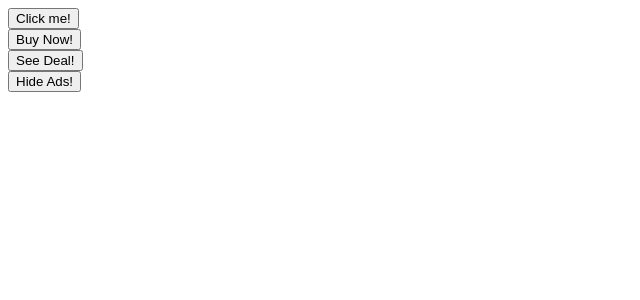
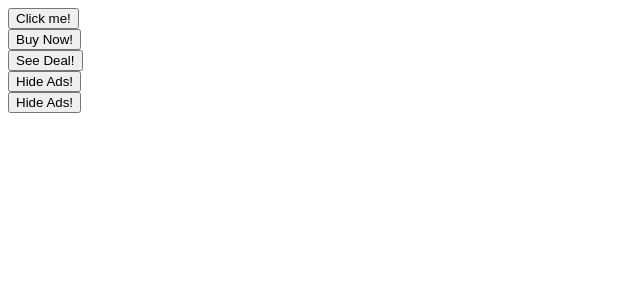
Before and after one commit to sowmyakota/ReactRefresh, a React (Create React App) app in the folder Section10/customnavigation/: page / in a window 1280 px wide. Shown: the top 300 px of the page, without its empty margins (0-640 px from the left). Built offline with nearby package versions, Linux system fonts and the light colour scheme.

Commit message:
Added prop types

```diff
--- a/Section10/customnavigation/package.json
+++ b/Section10/customnavigation/package.json
@@ -6,6 +6,7 @@
     "@testing-library/jest-dom": "^5.16.5",
     "@testing-library/react": "^13.4.0",
     "@testing-library/user-event": "^13.5.0",
+    "prop-types": "^15.8.1",
     "react": "^18.2.0",
     "react-dom": "^18.2.0",
     "react-scripts": "5.0.1",
--- a/Section10/customnavigation/src/App.js
+++ b/Section10/customnavigation/src/App.js
@@ -4,16 +4,27 @@ function App() {
   return (
     <div>
       <div>
-        <Button>Click me!</Button>
+        <Button primary rounded outline>
+          Click me!
+        </Button>
       </div>
       <div>
-        <Button>Buy Now!</Button>
+        <Button danger outline>
+          Buy Now!
+        </Button>
       </div>
       <div>
-        <Button>See Deal!</Button>
+        <Button warning>See Deal!</Button>
       </div>
       <div>
-        <Button>Hide Ads!</Button>
+        <Button secondary outline>
+          Hide Ads!
+        </Button>
+      </div>
+      <div>
+        <Button secondary rounded>
+          Hide Ads!
+        </Button>
       </div>
     </div>
   );
--- a/Section10/customnavigation/src/Button.js
+++ b/Section10/customnavigation/src/Button.js
@@ -1,3 +1,5 @@
+import PropTypes from "prop-types";
+
 function Button({
   children,
   primary,
@@ -10,4 +12,21 @@ function Button({
   return <button>{children}</button>;
 }
 
+Button.propTypes = {
+  checkVariationValue: ({ primary, secondary, success, warning, danger }) => {
+    const count =
+      Number(!!primary) +
+      Number(!!secondary) +
+      Number(!!warning) +
+      Number(!!danger) +
+      Number(!!success);
+
+    if (count > 1) {
+      return new Error(
+        "Only one of primary, secondary, success, warning, danger can be true"
+      );
+    }
+  },
+};
+
 export default Button;
```
Also changed, not shown: 1 other file (tests, documents, lock files or other folders).
